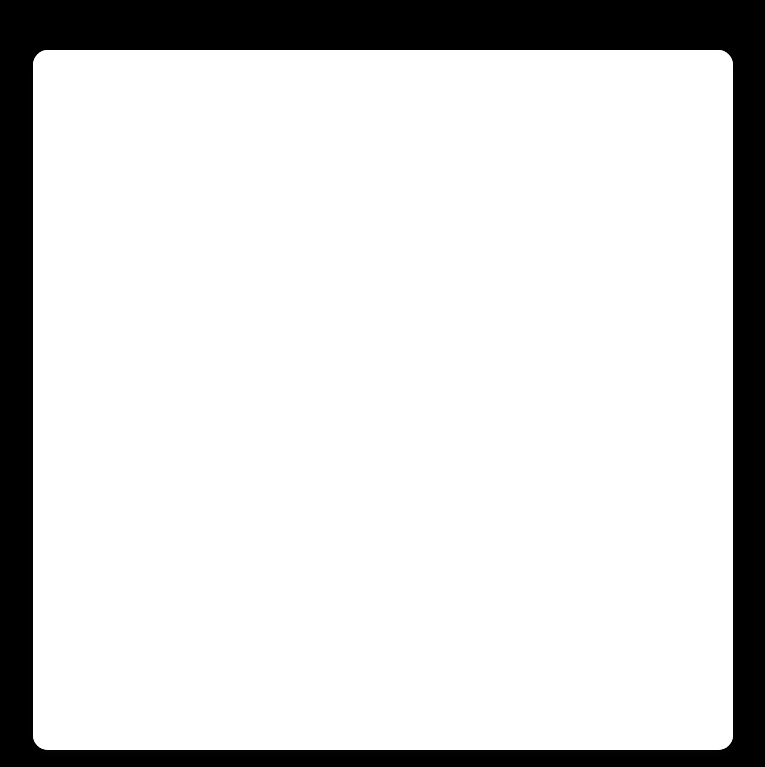
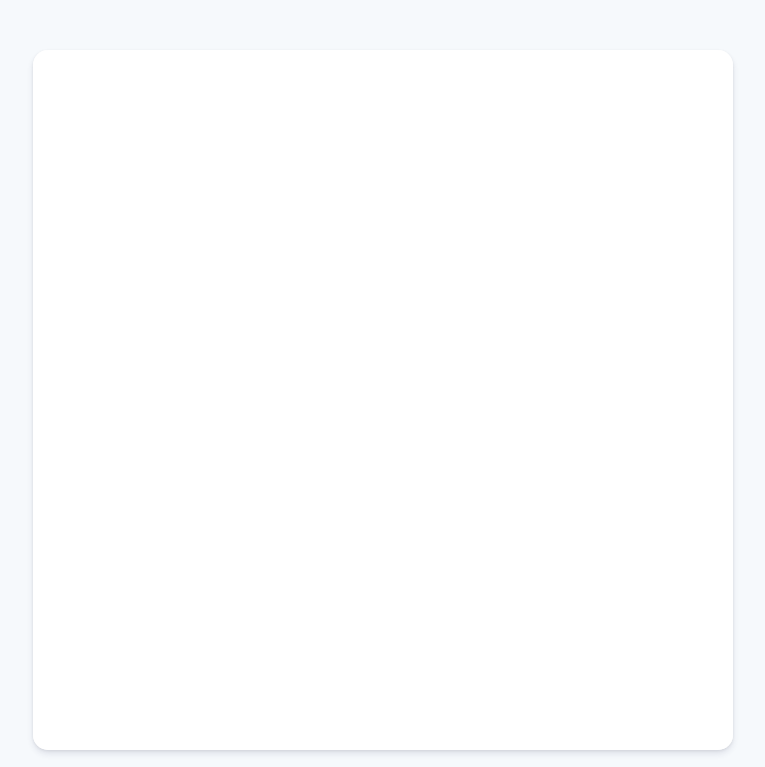
Before and after one commit to 999Hans/javascript_paint, a plain HTML site: page index.html in a window 1280 px wide. Shown: the top 767 px of the page, without its empty margins (257-1022 px from the left). Drawn offline with Linux system fonts and the light colour scheme.

Commit message:
Emergency

```diff
--- a/styles.css
+++ b/styles.css
@@ -1,8 +1,8 @@
 @import "reset.css";
 
 body {
-/*   background-color: #f6f9fc; */
-  background-color: #000000;
+  background-color: #f6f9fc;
+  /* background-color: #000000; */
   font-family: -apple-system, BlinkMacSystemFont, "Segoe UI", Roboto, Oxygen,
     Ubuntu, Cantarell, "Open Sans", "Helvetica Neue", sans-serif;
   display: flex;
```
